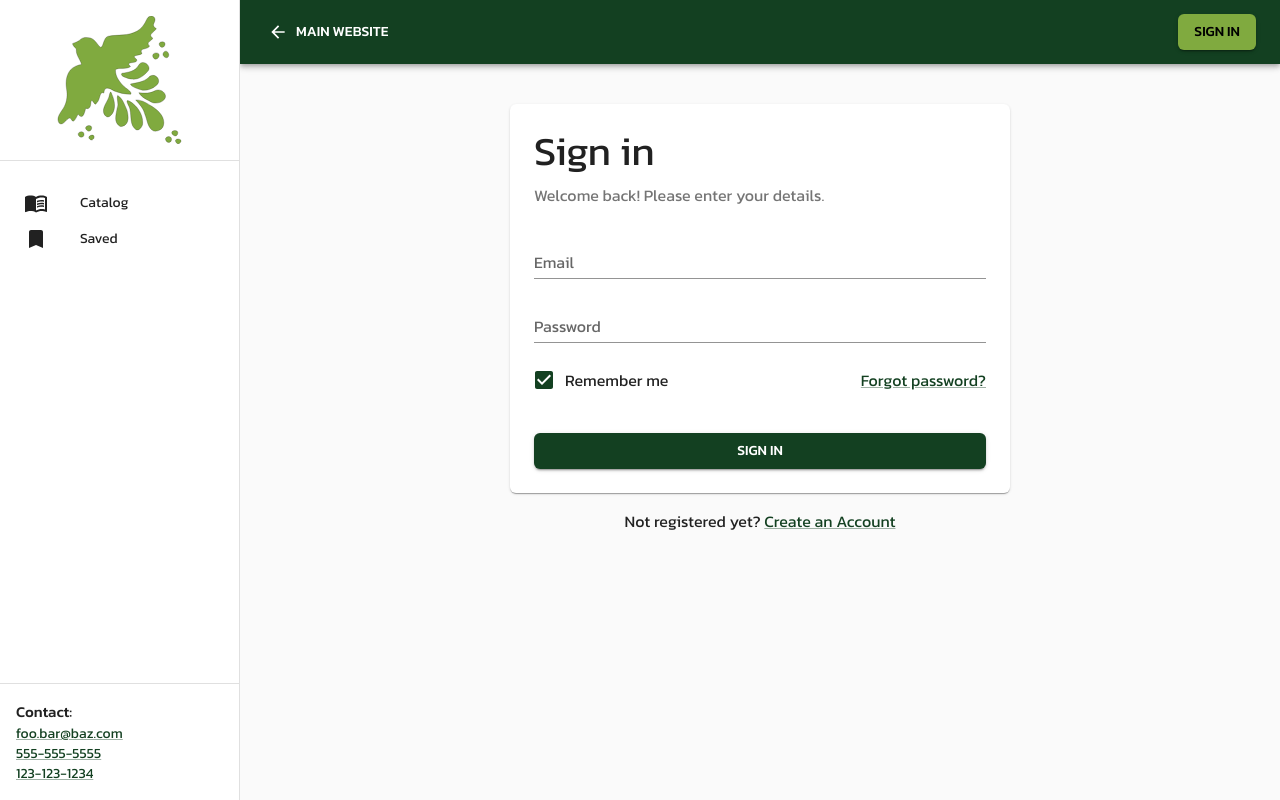
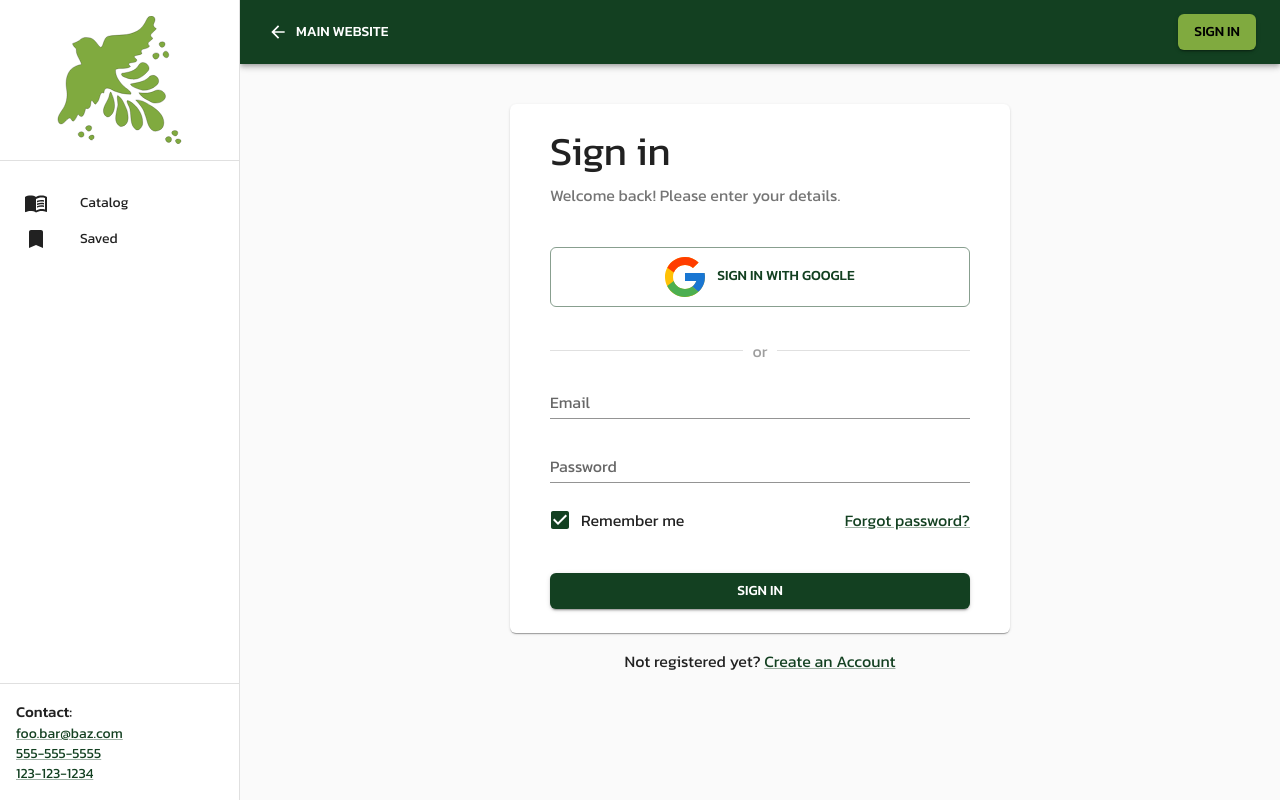
Before and after one commit to kzuraniewski/catalog, a Next.js app: page /sign-in in a window 1280 px wide. Built offline with nearby package versions, Linux system fonts and the light colour scheme.

Commit message:
'Sign in with Google' button

```diff
--- a/src/pages/sign-in.tsx
+++ b/src/pages/sign-in.tsx
@@ -1,5 +1,7 @@
 import React, { useEffect, useState } from 'react';
 import type { NextPage } from 'next';
+import Image from 'next/image';
+import googleIcon from '../../public/icon-google.svg';
 import Head from 'next/head';
 import useDocumentTitle from '../hooks/useDocumentTitle';
 import {
@@ -10,6 +12,8 @@ import {
 	Link as MuiLink,
 	Checkbox,
 	FormControlLabel,
+	Divider,
+	Button,
 } from '@mui/material';
 import { LoadingButton } from '@mui/lab';
 import { useFormik } from 'formik';
@@ -64,7 +68,8 @@ const SignIn: NextPage = () => {
 
 			<Paper
 				sx={{
-					p: 3,
+					px: 5,
+					py: 3,
 					mx: 'auto',
 					mb: 2,
 					maxWidth: 500,
@@ -73,9 +78,17 @@ const SignIn: NextPage = () => {
 				<Typography variant="h1" sx={{ mb: 1 }}>
 					Sign in
 				</Typography>
-				<Typography sx={theme => ({ mb: 3, color: theme.palette.grey[600] })}>
+				<Typography sx={theme => ({ mb: 5, color: theme.palette.grey[600] })}>
 					Welcome back! Please enter your details.
 				</Typography>
+
+				<Button fullWidth variant="outlined" startIcon={<Image src={googleIcon} alt="" />}>
+					Sign in with Google
+				</Button>
+
+				<Divider sx={theme => ({ mt: 4, mb: 1, color: theme.palette.text.disabled })}>
+					or
+				</Divider>
 
 				<form onSubmit={formik.handleSubmit}>
 					<Box display="flex" flexDirection="column" gap={2}>
```
Also changed, not shown: public/icon-google.svg (added).
